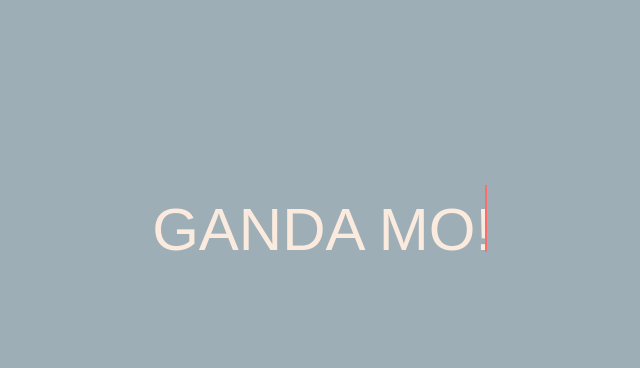
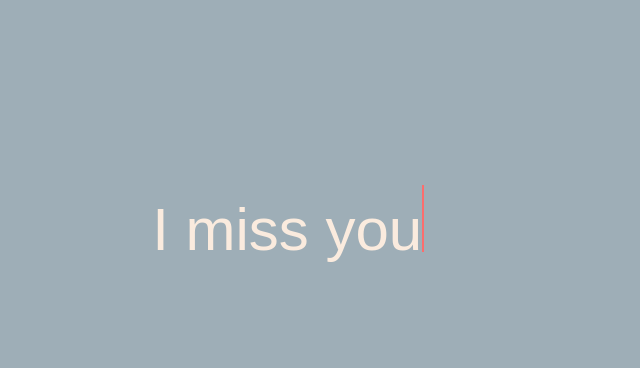
Before and after one commit to kenetsu11/AHAAHHA, a plain HTML site: page index.html in a window 1280 px wide. Shown: the part 170-538 px from the top of the page, without its empty margins (291-931 px from the left). Drawn offline with Linux system fonts and the light colour scheme.

Commit message:
Update index.html

```diff
--- a/index.html
+++ b/index.html
@@ -11,8 +11,8 @@
     <div class="static-txt"></div>
     <ul class="dynamic-txts">
 
-            <li><span>HOYY ANG</span></li>
-              <li><span>GANDA MO!</span></li>
+            <li><span>HOYY</span></li>
+              <li><span>I miss you</span></li>
 
               <li><span> <3 <3 <3 <3 <3 </span></span></li>
 
```
